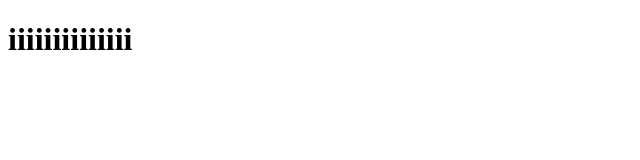
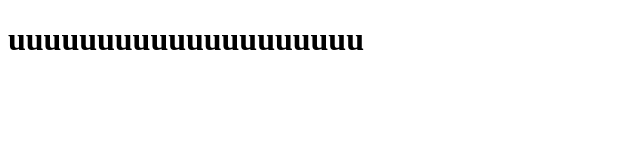
Before and after one commit to skikuchisys26-del/merge_practice, a plain HTML site: page skill.html in a window 1280 px wide. Shown: the whole page, without its empty margins (0-640 px from the left). Drawn offline with Linux system fonts and the light colour scheme.

Commit message:
skill.htmlを修正

```diff
--- a/skill.html
+++ b/skill.html
@@ -6,6 +6,6 @@
     <title>Document</title>
 </head>
 <body>
-    <h1>iiiiiiiiiiiiii</h1>
+    <h1>uuuuuuuuuuuuuuuuuuuu</h1>
 </body>
 </html>
```
